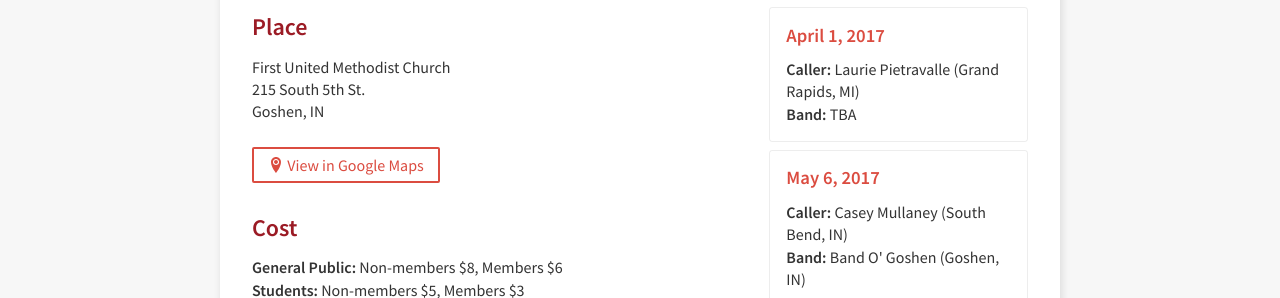
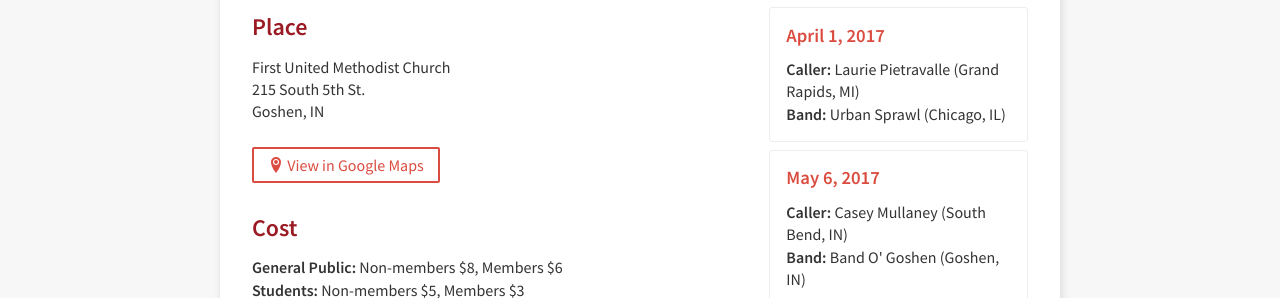
Before and after one commit to godancing/godancing.github.io, a Jekyll site: the page built from index.markdown, in a window 1280 px wide. Shown: the part 717-1015 px from the top of the page. Built offline with Jekyll 4.4.1, drawn with Linux system fonts in a browser that asks for light colours.

Commit message:
Updated 2017 04 01

```diff
--- a/_dances/2017-04-01.markdown
+++ b/_dances/2017-04-01.markdown
@@ -4,5 +4,5 @@ date: 2017-04-01 12:00:00 -04:00
 Caller:
   Name: Laurie Pietravalle (Grand Rapids, MI)
 Band:
-  Name: TBA
+  Name: 'Urban Sprawl (Chicago, IL)  '
 ---
```
